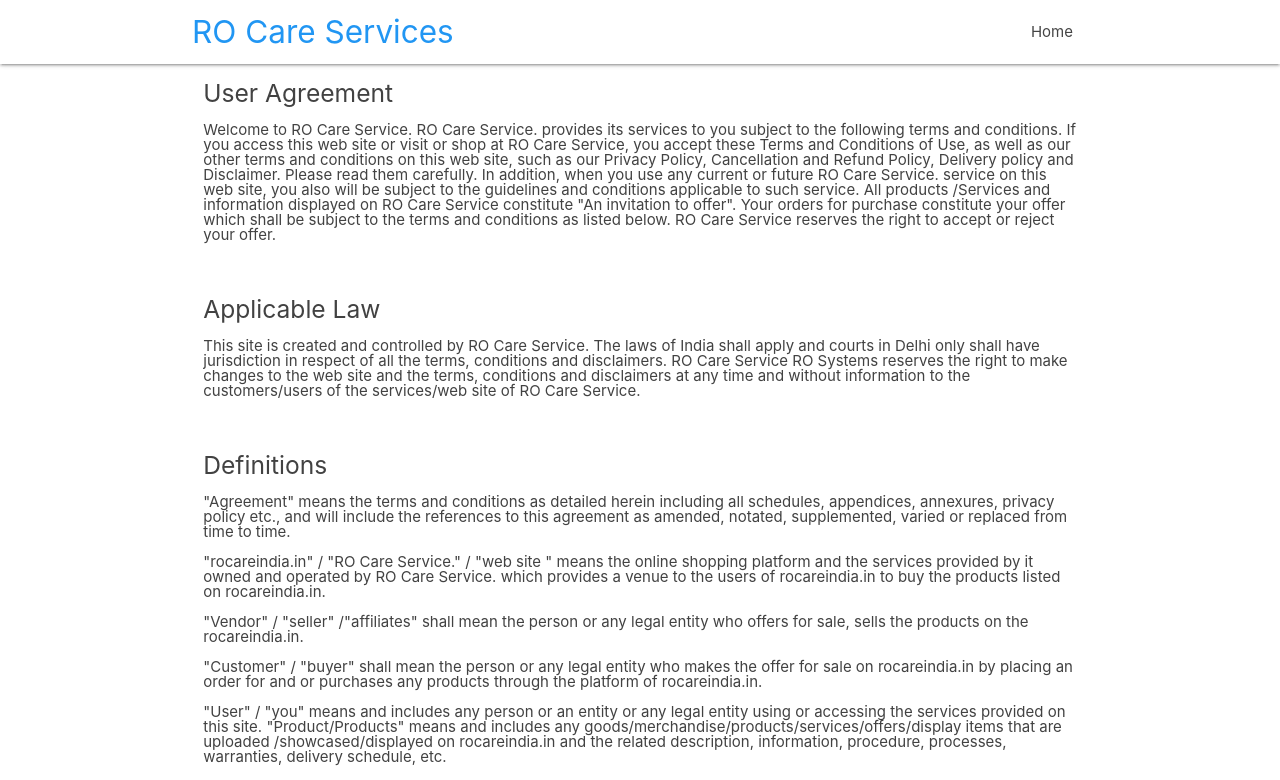
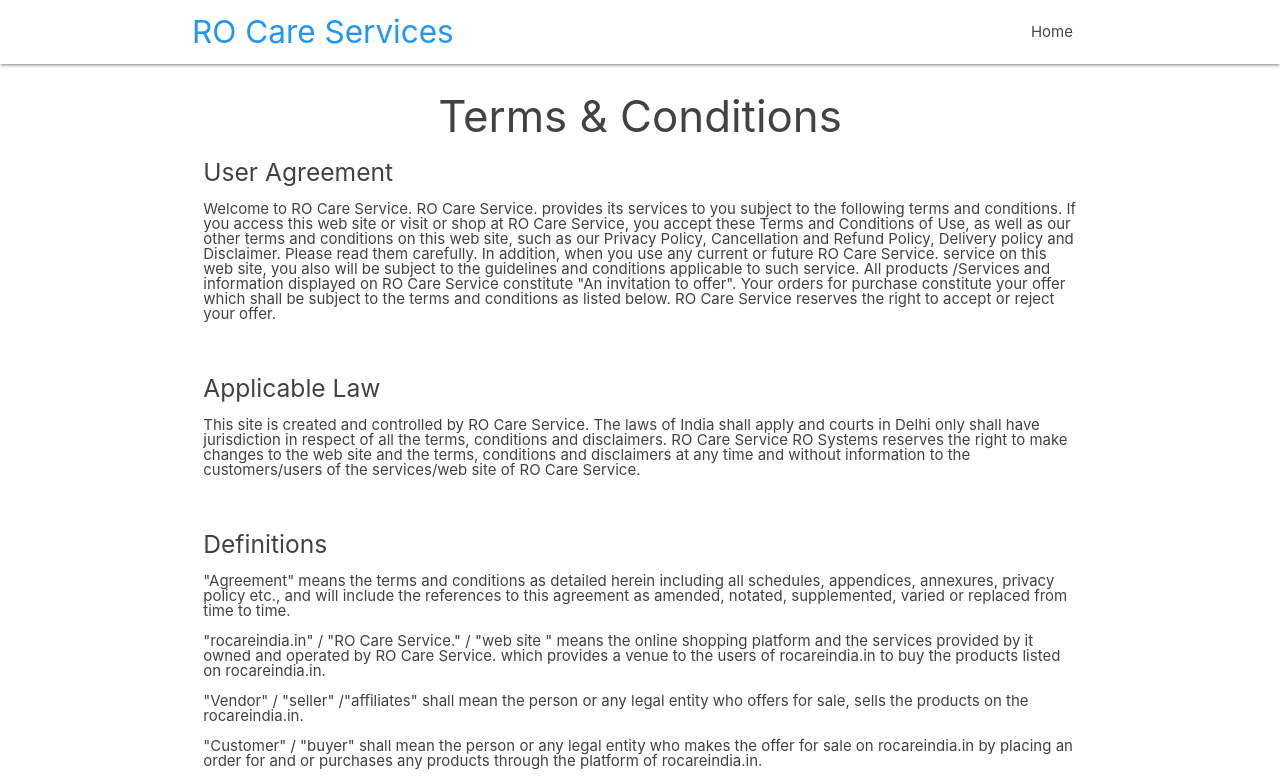
Before and after one commit to deepsinghal/RO_Web, a plain HTML site: page tnc.html in a window 1280 px wide. Shown: the top 780 px of the page. Drawn offline with nearby package versions, Linux system fonts and the light colour scheme.

Commit message:
Update tnc.html

```diff
--- a/tnc.html
+++ b/tnc.html
@@ -32,6 +32,7 @@
 
     <div class='row'>
       <div class='col s12 grey-text grey-text text-darken-3'>
+        <h3 align="center">Terms & Conditions</h3>
           <h5>User Agreement</h5>
           <p>Welcome to RO Care Service. RO Care Service. provides its services to you subject to the following terms and conditions. If you access this web site or visit or shop at RO Care Service, you accept these Terms and Conditions of Use, as well as our other terms and conditions on this web site, such as our Privacy Policy, Cancellation and Refund Policy, Delivery policy and Disclaimer. Please read them carefully. In addition, when you use any current or future RO Care Service. service on this web site, you also will be subject to the guidelines and conditions applicable to such service. All products /Services and information displayed on RO Care Service constitute "An invitation to offer". Your orders for purchase constitute your offer which shall be subject to the terms and conditions as listed below. RO Care Service reserves the right to accept or reject your offer.</p>
           <br>
```
